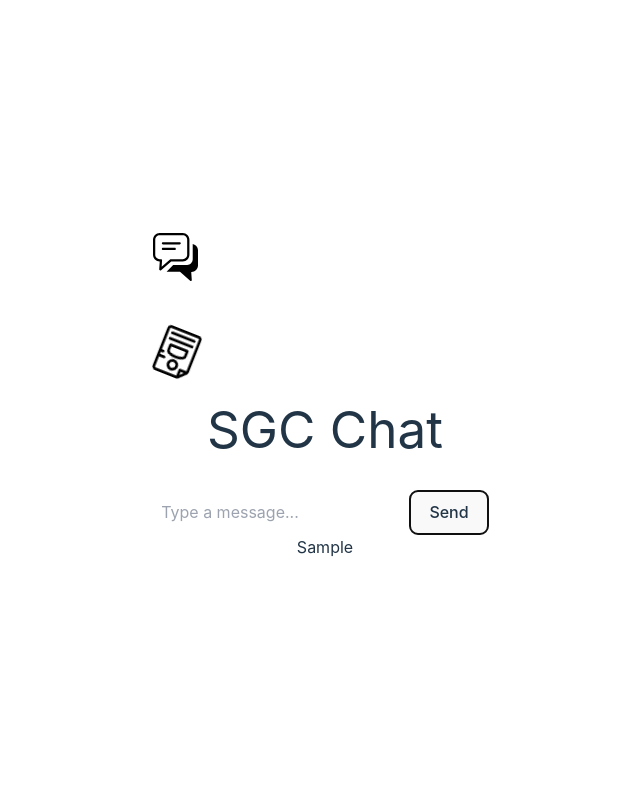
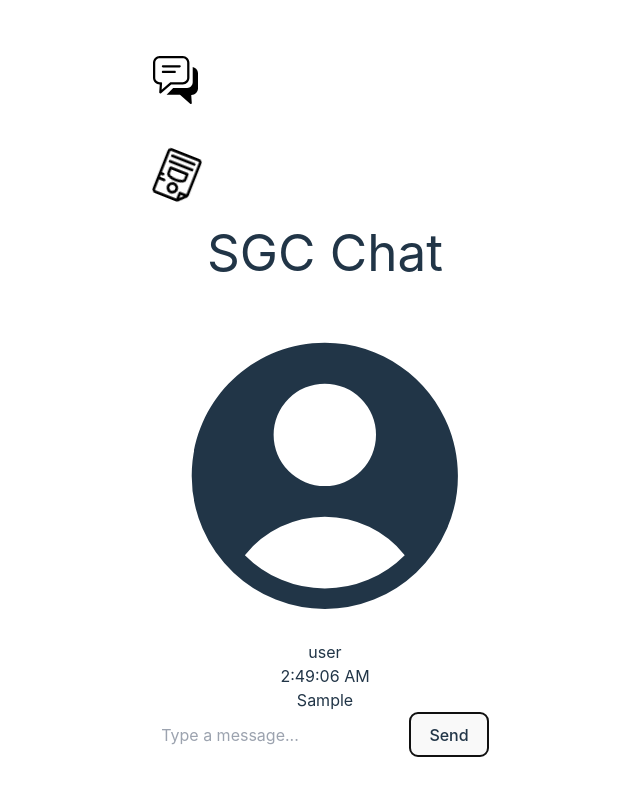
Before and after one commit to juanesquintero/job-openings-system, a React (Vite) app in the folder web/: page / in a window 1280 px wide. Both pictures are taken after typing "Sample" into the empty fields and a click on the button "Send". Shown: the top 796 px of the page, without its empty margins (315-955 px from the left). Built offline with nearby package versions, Linux system fonts and the light colour scheme.

Commit message:
feat(web): messages list styles

```diff
--- a/web/src/components/Chat.tsx
+++ b/web/src/components/Chat.tsx
@@ -1,6 +1,9 @@
 // src/Chat.tsx
 import React, { useState } from "react";
-import { Message } from "../shared/types";
+import { Message, Sender } from "../shared/types";
+import { UserCircleIcon } from "@heroicons/react/24/solid";
+import BotIcon from "../assets/bot.svg";
+import { MsgStyles, UserStyles } from "../shared/constants";
 
 const Chat: React.FC = () => {
   const [messages, setMessages] = useState<Message[]>([]);
@@ -13,6 +16,8 @@ const Chat: React.FC = () => {
     const newMessage: Message = {
       id: Date.now(), // Simple ID generation
       text: input,
+      sender: "user",
+      time: new Date(),
     };
 
     setMessages([...messages, newMessage]);
@@ -20,21 +25,64 @@ const Chat: React.FC = () => {
   };
 
   return (
-    <div>
-      <form onSubmit={sendMessage}>
+    <div className="p-4">
+      <ul>
+        {messages.map((message: Message) => (
+          <div className="py-3">
+            <span
+              key={message.id}
+              className={UserStyles[message.sender as Sender]}
+            >
+              <i className="h-5 w-5 m-2">
+                {message.sender === "user" ? (
+                  <UserCircleIcon className="text-green-500" />
+                ) : (
+                  <div className="text-blue-500">
+                    <img src={BotIcon} alt="Bot Icon" />
+                  </div>
+                  // <BotIcon className="text-blue-500"/>
+                )}
+              </i>
+
+              <span
+                className={`${
+                  UserStyles[message.sender as Sender]
+                } items-center space-x-2`}
+              >
+                <p className="text-md font-semibold text-gray-900 dark:text-white">
+                  {message.sender}
+                </p>
+                <time className="text-xs font-normal text-gray-500 dark:text-gray-400">
+                  {message.time?.toLocaleTimeString()}
+                </time>
+              </span>
+            </span>
+
+            <p
+              className={`${
+                MsgStyles[message.sender as Sender]
+              } py-1 text-white w-4/6`}
+            >
+              {message.text}
+            </p>
+          </div>
+        ))}
+      </ul>
+      <form onSubmit={sendMessage} className="flex mt-4">
         <input
           type="text"
           value={input}
           onChange={(e) => setInput(e.target.value)}
           placeholder="Type a message..."
+          className="flex-1 rounded p-2 border border-gray-300 mr-2"
         />
-        <button type="submit">Send</button>
+        <button
+          type="submit"
+          className="px-4 py-2 rounded border-1 border-inherit hover:bg-gray-200"
+        >
+          Send
+        </button>
       </form>
-      <ul>
-        {messages.map((message) => (
-          <li key={message.id}>{message.text}</li>
-        ))}
-      </ul>
     </div>
   );
 };
```
